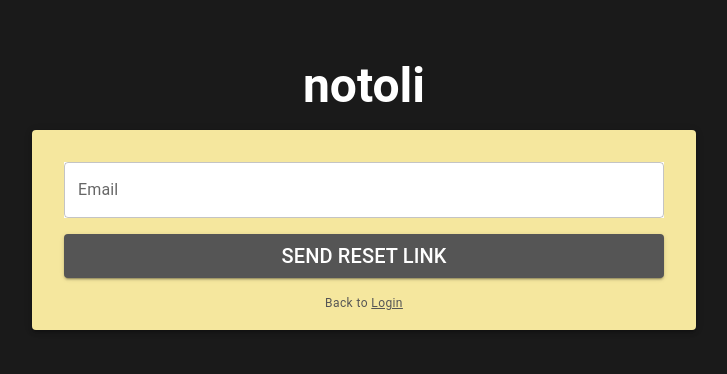
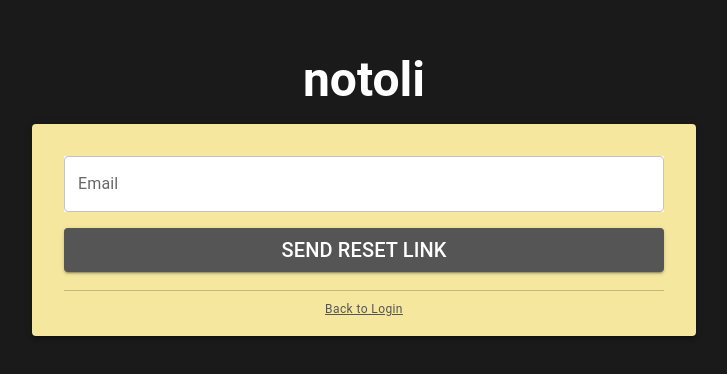
Before and after one commit to VanillaIceCube/Notoli, a React (Create React App) app in the folder frontend/: page /forgot-password in a window 1280 px wide. Shown: the part 190-564 px from the top of the page, without its empty margins (276-1003 px from the left). Built offline with nearby package versions, Linux system fonts and the light colour scheme; no server answers.

Commit message:
added aestetic divider

```diff
--- a/frontend/src/pages/authentication/ForgotPassword.js
+++ b/frontend/src/pages/authentication/ForgotPassword.js
@@ -79,19 +79,27 @@ export default function ForgotPassword({ showSnackbar }) {
               Send Reset Link
             </Typography>
           </Button>
+          <Box
+            sx={{
+              mt: 0.25,
+              pt: 0.75,
+              borderTop: '1px solid rgba(0,0,0,0.2)',
+              textAlign: 'center',
+            }}
+          >
             <Typography
               variant="caption"
               sx={{ color: 'var(--secondary-color)', textAlign: 'center', width: '100%' }}
             >
-            Back to{' '}
               <Box
                 component="span"
                 sx={{ textDecoration: 'underline', cursor: 'pointer' }}
                 onClick={() => navigate('/login')}
               >
-              Login
+                Back to Login
               </Box>
             </Typography>
+          </Box>
         </Box>
       </Paper>
     </Stack>
--- a/frontend/src/pages/authentication/Register.js
+++ b/frontend/src/pages/authentication/Register.js
@@ -97,6 +97,14 @@ export default function Register({ showSnackbar }) {
               Register
             </Typography>
           </Button>
+          <Box
+            sx={{
+              mt: 0.25,
+              pt: 0.75,
+              borderTop: '1px solid rgba(0,0,0,0.2)',
+              textAlign: 'center',
+            }}
+          >
             <Typography
               variant="caption"
               sx={{ color: 'var(--secondary-color)', textAlign: 'center', width: '100%' }}
@@ -111,6 +119,7 @@ export default function Register({ showSnackbar }) {
               </Box>
             </Typography>
           </Box>
+        </Box>
       </Paper>
     </Stack>
   );
```
Lines whose indentation alone changed are shown as unchanged.
